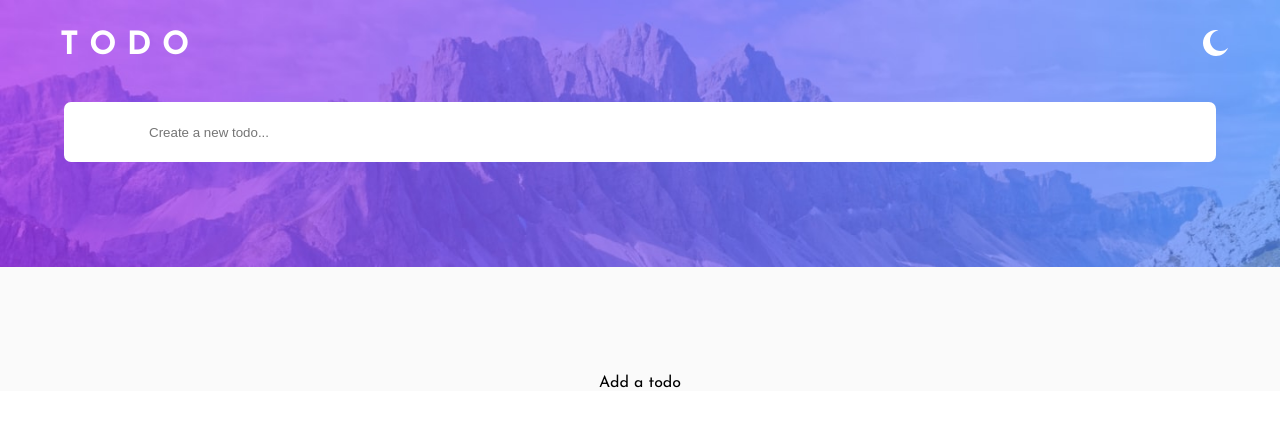
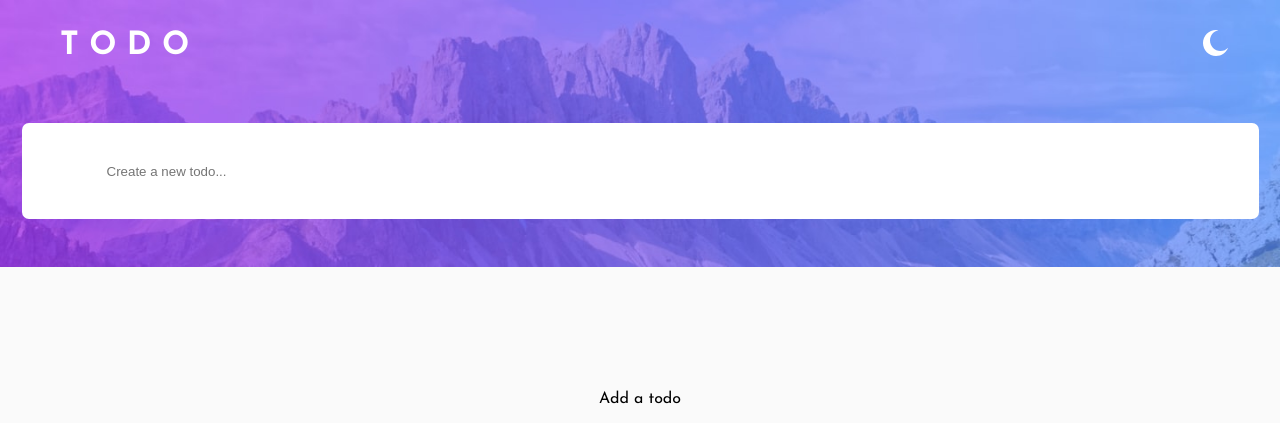
Before and after one commit to odueme/My-Todo, a React (Create React App) app: page / in a window 1280 px wide. Shown: the top 442 px of the page. Built offline with nearby package versions, Linux system fonts and the light colour scheme.

Commit message:
More changes to app

```diff
--- a/src/App.css
+++ b/src/App.css
@@ -1,14 +1,13 @@
-*{
-    padding: 0;
-    margin: 0;
-    box-sizing: border-box;
-}
+
 
 
 
 
 body{
 
+    padding: 0;
+    margin: 0;
+    box-sizing: border-box;
   font-family: 'Josefin Sans', sans-serif;
 }
 
```
